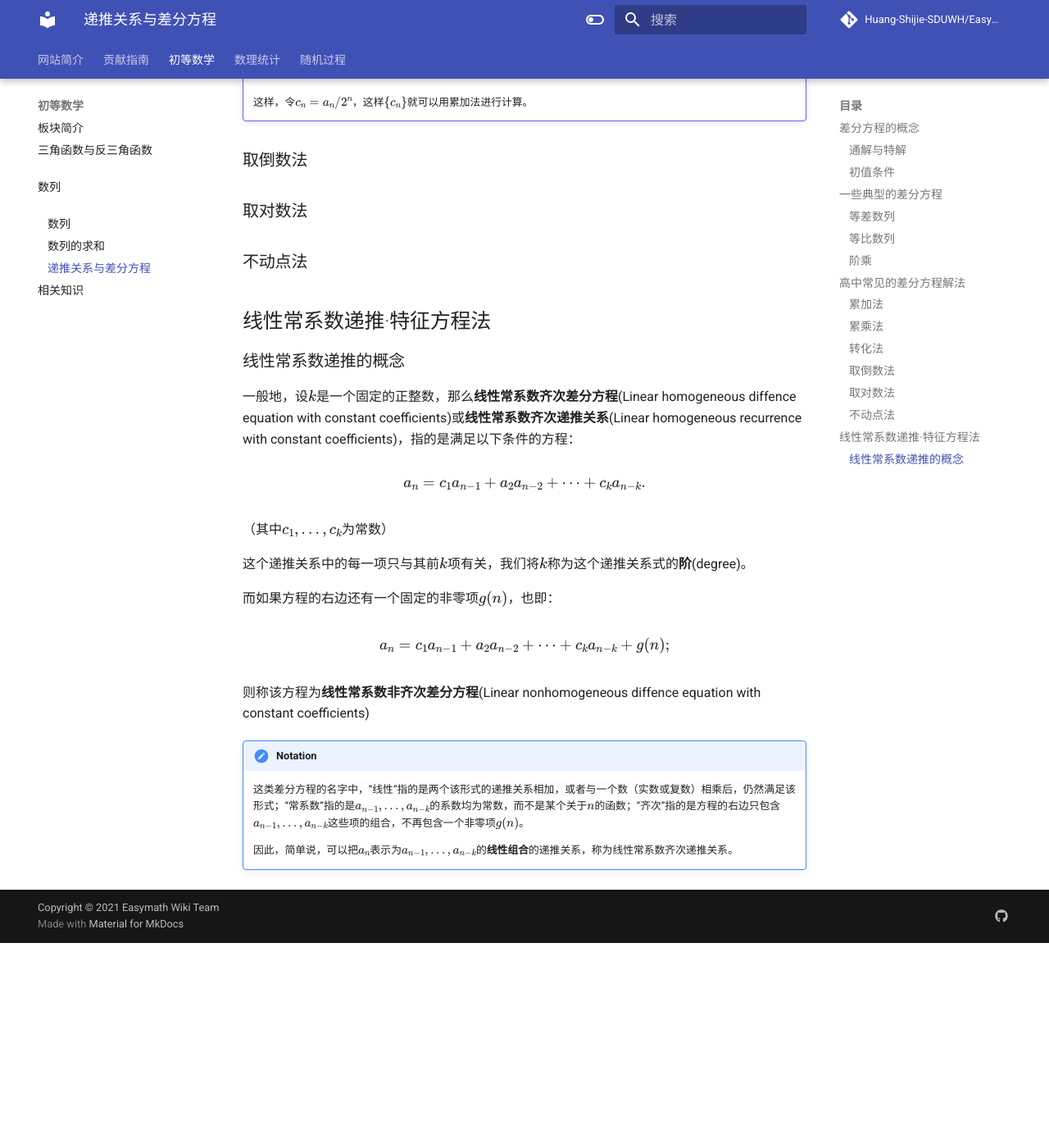
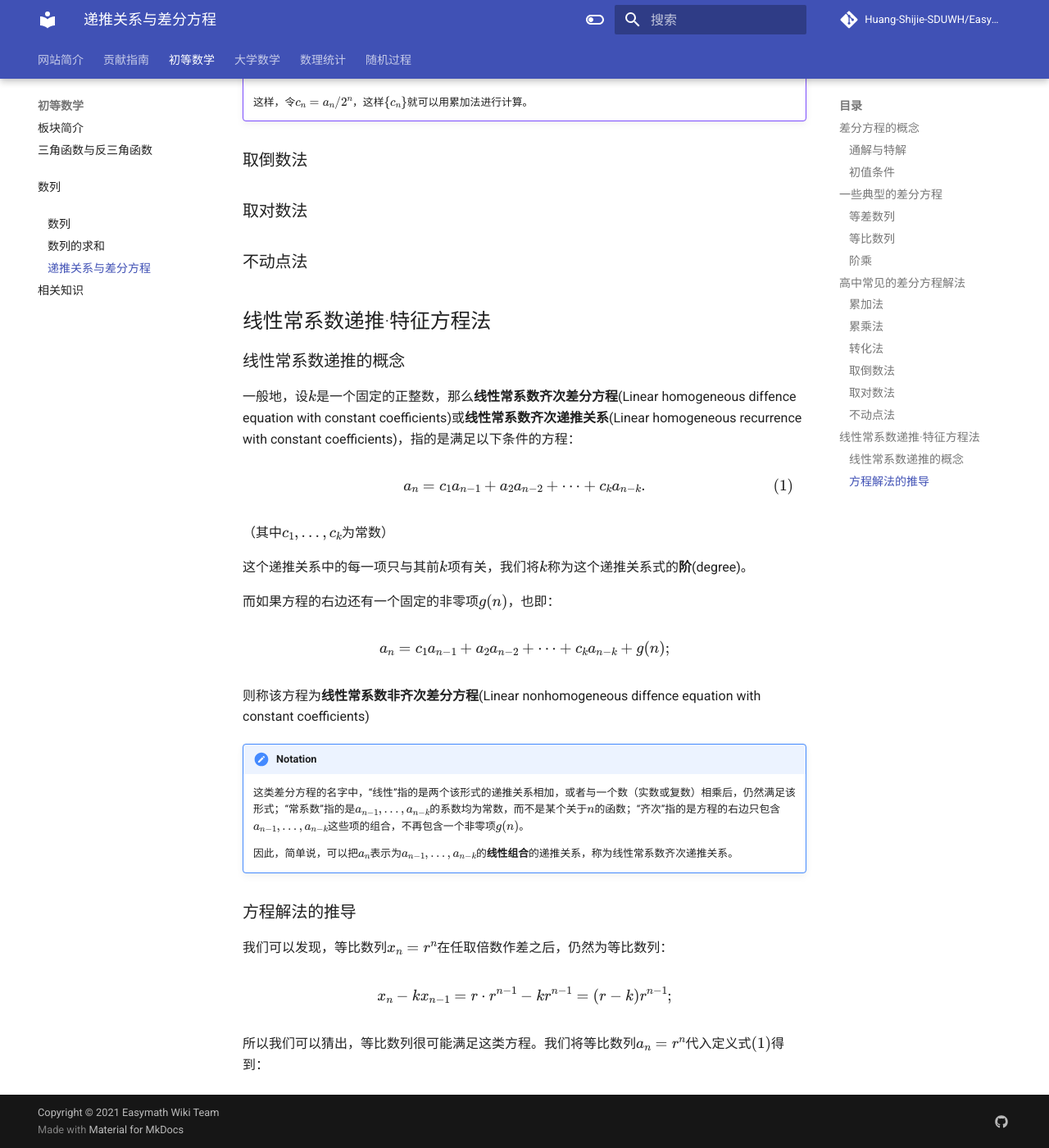
Before and after one commit to Easymath-wiki/Easymath-wiki, an MkDocs documentation site: the page built from docs/初等数学/数列/03递推关系式（差分方程）.md, in a window 1280 px wide and 1400 px high, scrolled down 3234 px. Shown: the whole window at 82% size. Built offline with MkDocs 1.6.1 and Material for MkDocs 9.7.7, drawn with Linux system fonts in a browser that asks for light colours; comment, search, counter and statistics services are not loaded; before the commit the page ends 4384 px from its top, so only the background shows below that.

```diff
--- a/docs/初等数学/数列/03递推关系式（差分方程）.md
+++ b/docs/初等数学/数列/03递推关系式（差分方程）.md
@@ -156,7 +156,7 @@ $$
 一般地，设$k$是一个固定的正整数，那么**线性常系数齐次差分方程**(Linear homogeneous diffence equation with constant coefficients)或**线性常系数齐次递推关系**(Linear homogeneous recurrence with constant coefficients)，指的是满足以下条件的方程：
 
 $$
-a_n = c_1 a_{n-1} + a_2 a_{n-2} + \cdots + c_k a_{n-k}.
+a_n = c_1 a_{n-1} + a_2 a_{n-2} + \cdots + c_k a_{n-k}. \tag{1}
 $$
 
 （其中$c_1, \dots, c_k$为常数）
@@ -176,3 +176,13 @@ $$
     这类差分方程的名字中，“线性”指的是两个该形式的递推关系相加，或者与一个数（实数或复数）相乘后，仍然满足该形式；“常系数”指的是$a_{n-1},\dots,a_{n-k}$的系数均为常数，而不是某个关于$n$的函数；“齐次”指的是方程的右边只包含$a_{n-1},\dots,a_{n-k}$这些项的组合，不再包含一个非零项$g(n)$。
 
     因此，简单说，可以把$a_n$表示为$a_{n-1}, \dots, a_{n-k}$的**线性组合**的递推关系，称为线性常系数齐次递推关系。
+
+### 方程解法的推导
+
+我们可以发现，等比数列$x_n = r^n$在任取倍数作差之后，仍然为等比数列：
+
+$$
+x_n - k x_{n-1} = r\cdot r^{n-1} - k r^{n-1} = (r-k) r^{n-1};
+$$
+
+所以我们可以猜出，等比数列很可能满足这类方程。我们将等比数列$a_n = r^n$代入定义式$(1)$得到：
```
Also changed, not shown: docs/大学数学/高等代数/扩展知识/线性微分差分方程.md (added, +9 -0 lines), docs/大学数学/高等代数/板块简介.md (added, +5 -0 lines).
